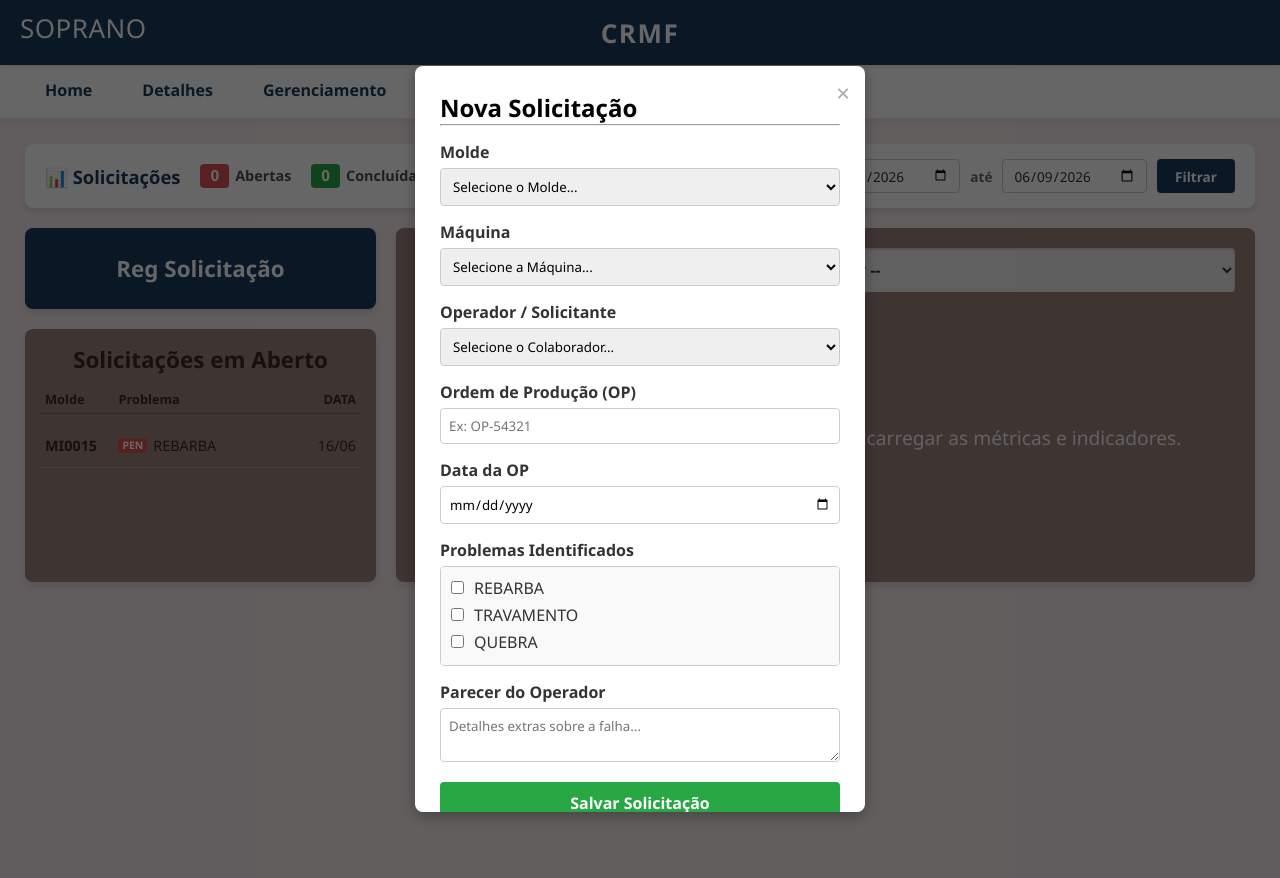
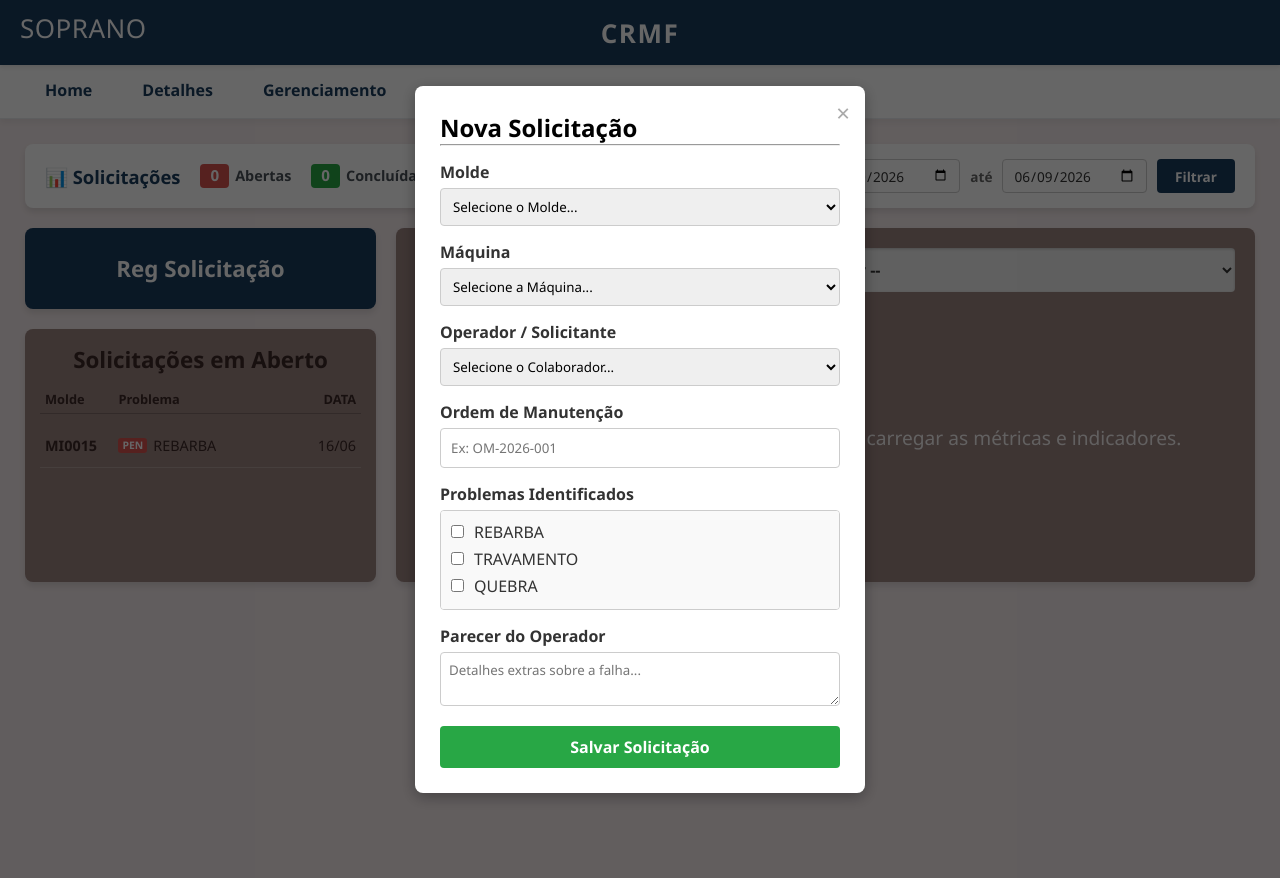
Before and after one commit to GRigotti/RFS, a Django app: page / in a window 1280 px wide, after a click on "Reg Solicitação". Run offline with Django 5.2, Linux system fonts and the light colour scheme; data comes from the database, SQL or seed files in the repository; both versions use the stored data as it was after the commit.

Commit message:
V0.4.7 - Removido campos de Ordem de produção e limitado numero de Solicitações abertas por molde.

```diff
--- a/app_ferramentaria/models.py
+++ b/app_ferramentaria/models.py
@@ -66,12 +66,13 @@ class SolicitacaoManutencao(models.Model):
     operador = models.ForeignKey(Colaborador, on_delete=models.DO_NOTHING, db_column='id_operador', related_name='abertas_por')
     responsavel = models.ForeignKey(Colaborador, on_delete=models.DO_NOTHING, db_column='id_responsavel', null=True, related_name='resolvidas_por')
 
-    ordem_producao = models.CharField(max_length=50, db_column='ordem_producao')
+    ordem_manutencao = models.CharField(max_length=50, db_column='ordem_manutencao', blank=True, null=True)
+    ordem_producao = models.CharField(max_length=50, db_column='ordem_producao', blank=True, null=True)
     parecer_producao = models.TextField(db_column='parecer_producao')
     parecer_ferramentaria = models.TextField(db_column='parecer_ferramentaria', null=True)
     status = models.CharField(max_length=20, db_column='status', default='Aberto')
 
-    data_op = models.DateTimeField(db_column='data_op', null=True)
+    data_op = models.DateTimeField(db_column='data_op', blank=True, null=True)
     data_abertura = models.DateTimeField(db_column='data_abertura', default=timezone.now)
     data_fechamento = models.DateTimeField(db_column='data_fechamento', null=True)
     ultima_alteracao = models.DateTimeField(db_column='ultima_alteracao', auto_now=True)
--- a/app_ferramentaria/services.py
+++ b/app_ferramentaria/services.py
@@ -128,7 +128,7 @@ class SolicitacaoService:
 
     @staticmethod
     @transaction.atomic
-    def abrir_solicitacao(molde_id, maquina_id, operador_id, ordem_producao, parecer_producao, lista_problemas_ids=None):
+    def abrir_solicitacao(molde_id, maquina_id, operador_id, ordem_manutencao, parecer_producao, lista_problemas_ids=None):
         """
         Cria uma nova OS. Usado pelo modal 'Nova Solicitação'.
         """
@@ -137,7 +137,8 @@ class SolicitacaoService:
             molde_id=molde_id,  # O Django entende o sufixo _id para ForeignKeys
             maquina_id=maquina_id,
             operador_id=operador_id,
-            ordem_producao=ordem_producao,
+            # ordem_producao=ordem_producao,
+            ordem_manutencao=ordem_manutencao,
             parecer_producao=parecer_producao,
             status='Aberto'
         )
--- a/app_ferramentaria/templates/ferramentaria/base.html
+++ b/app_ferramentaria/templates/ferramentaria/base.html
@@ -3,7 +3,7 @@
 <head>
     <meta charset="UTF-8">
     <meta name="viewport" content="width=device-width, initial-scale=1.0">
-    <title>{% block title %}RFS{% endblock %}</title>
+    <title>{% block title %}CRMF{% endblock %}</title>
     <style>
         /* Reset básico e fontes */
         * { margin: 0; padding: 0; box-sizing: border-box; font-family: 'Segoe UI', Tahoma, Geneva, Verdana, sans-serif; }
--- a/app_ferramentaria/templates/ferramentaria/dashboard.html
+++ b/app_ferramentaria/templates/ferramentaria/dashboard.html
@@ -396,8 +396,9 @@
                     data-data="{{ os.data_abertura|date:'d/m/Y H:i' }}"
                     data-maquina="{{ os.maquina.maquina }}"
                     data-operador="{{ os.operador.nome }}"
-                    data-op="{{ os.ordem_producao }}"
-                    data-dataop="{{ os.data_op|date:'d/m/Y' }}"
+
+                    data-OM="{{ os.ordem_manutencao }}"
+
                     data-parecer-prod="{{ os.parecer_producao|default:'Nenhum parecer informado.' }}"
                     data-problemas="{% for prob in os.problemas.all %}{{ prob.problema }}{% if not forloop.last %}, {% endif %}{% empty %}Relato textual{% endfor %}"
                     data-status="{{ os.status }}"
@@ -471,7 +472,7 @@
                 </select>
             </div>
 
-            <div class="form-group">
+           <!-- <div class="form-group">
                 <label>Ordem de Produção (OP)</label>
                 <input type="text" name="ordem_producao" placeholder="Ex: OP-54321" required>
             </div>
@@ -479,6 +480,13 @@
             <div class="form-group">
                 <label>Data da OP</label>
                 <input type="date" name="data_op" required>
+            </div>
+        -->
+            <div class="form-group">
+                <label >Ordem de Manutenção</label>
+                <input type="text" id="ordem_manutencao" name="ordem_manutencao"
+                    placeholder="Ex: OM-2026-001"
+                    style="width: 100%; padding: 10px; border: 1px solid #ccc; border-radius: 4px; box-sizing: border-box;">
             </div>
 
             <div class="form-group">
@@ -519,8 +527,9 @@
             <div style="margin-bottom: 4px;"><strong>Máquina Injetora:</strong> <span id="detalhe-maquina"></span></div>
             <div style="margin-bottom: 4px;"><strong>Operador:</strong> <span id="detalhe-operador"></span></div>
             <div style="display: flex; justify-content: space-between; margin-bottom: 4px;">
-                <span><strong>OP:</strong> <span id="detalhe-op"></span></span>
-                <span><strong>Data OP:</strong> <span id="detalhe-dataop"></span></span>
+                <!-- span><strong>OP:</strong> <span id="detalhe-op"></span></span>
+                <span><strong>Data OP:</strong> <span id="detalhe-dataop"></span></span-->
+                <span><strong>OM:</strong> <span id="detalhe-om"></span></span>
             </div>
             <div style="margin-bottom: 4px; color: #c9302c;"><strong>Problemas:</strong> <span id="detalhe-problemas" style="font-weight: bold;"></span></div>
             <div style="margin-top: 8px; padding-top: 6px; border-top: 1px dashed #ccc; font-style: italic;">
@@ -587,8 +596,9 @@
         var data = elementoClicado.getAttribute('data-data');
         var maquina = elementoClicado.getAttribute('data-maquina');
         var operador = elementoClicado.getAttribute('data-operador');
-        var op = elementoClicado.getAttribute('data-op');
-        var dataop = elementoClicado.getAttribute('data-dataop');
+        var dataom = elementoClicado.getAttribute('data-OM');
+        //var op = elementoClicado.getAttribute('data-op');
+        //var dataop = elementoClicado.getAttribute('data-dataop');
         var problemas = elementoClicado.getAttribute('data-problemas');
         var parecerProd = elementoClicado.getAttribute('data-parecer-prod');
 
@@ -598,8 +608,9 @@
         document.getElementById('detalhe-data').innerText = data;
         document.getElementById('detalhe-maquina').innerText = maquina;
         document.getElementById('detalhe-operador').innerText = operador;
-        document.getElementById('detalhe-op').innerText = op;
-        document.getElementById('detalhe-dataop').innerText = dataop;
+        document.getElementById('detalhe-om').innerText = dataom;
+        //document.getElementById('detalhe-op').innerText = op;
+        //document.getElementById('detalhe-dataop').innerText = dataop;
         document.getElementById('detalhe-problemas').innerText = problemas;
         document.getElementById('detalhe-parecer-prod').innerText = parecerProd;
 
--- a/app_ferramentaria/views.py
+++ b/app_ferramentaria/views.py
@@ -63,10 +63,26 @@ def dashboard_view(request):
         if tipo_acao == 'nova_solicitacao':
             # 1. Puxa todos os dados do formulário HTML
             molde_id = request.POST.get('molde_id')
+
+            os_aberta = SolicitacaoManutencao.objects.filter(
+                molde_id=molde_id
+            ).exclude(status='Concluído').exists()
+
+            if os_aberta:
+                # Dispara a notificação de erro que aparecerá no toast flutuante
+                messages.error(request, '⚠️ Operação cancelada: Este molde já possui uma manutenção em andamento!')
+
+                # Interrompe a execução e recarrega a página atual
+                # Substitua 'ferramentaria:dashboard' pelo nome correto da sua url se for diferente
+                return redirect(request.META.get('HTTP_REFERER', '/'))
+            # ================================================================
+
+
             maquina_id = request.POST.get('maquina_id')
             operador_id = request.POST.get('operador_id')
-            ordem_producao = request.POST.get('ordem_producao')
-            data_op = request.POST.get('data_op')
+            # ordem_producao = request.POST.get('ordem_producao')
+            # data_op = request.POST.get('data_op')
+            ordem_manutencao = request.POST.get('ordem_manutencao')
             parecer_producao = request.POST.get('parecer_producao')
 
             # .getlist() captura todos os quadradinhos (checkbox) marcados
@@ -77,7 +93,8 @@ def dashboard_view(request):
                 molde_id=molde_id,
                 maquina_id=maquina_id,
                 operador_id=operador_id,
-                ordem_producao=ordem_producao,
+                #ordem_producao=ordem_producao,
+                ordem_manutencao=ordem_manutencao,
                 parecer_producao=parecer_producao,
                 lista_problemas_ids=lista_problemas
             )
```
Also changed, not shown: app_ferramentaria/templates/ferramentaria/historico.html (+6 -5 lines), app_ferramentaria/migrations/0001_initial.py (added), cmms_industrial.db.
